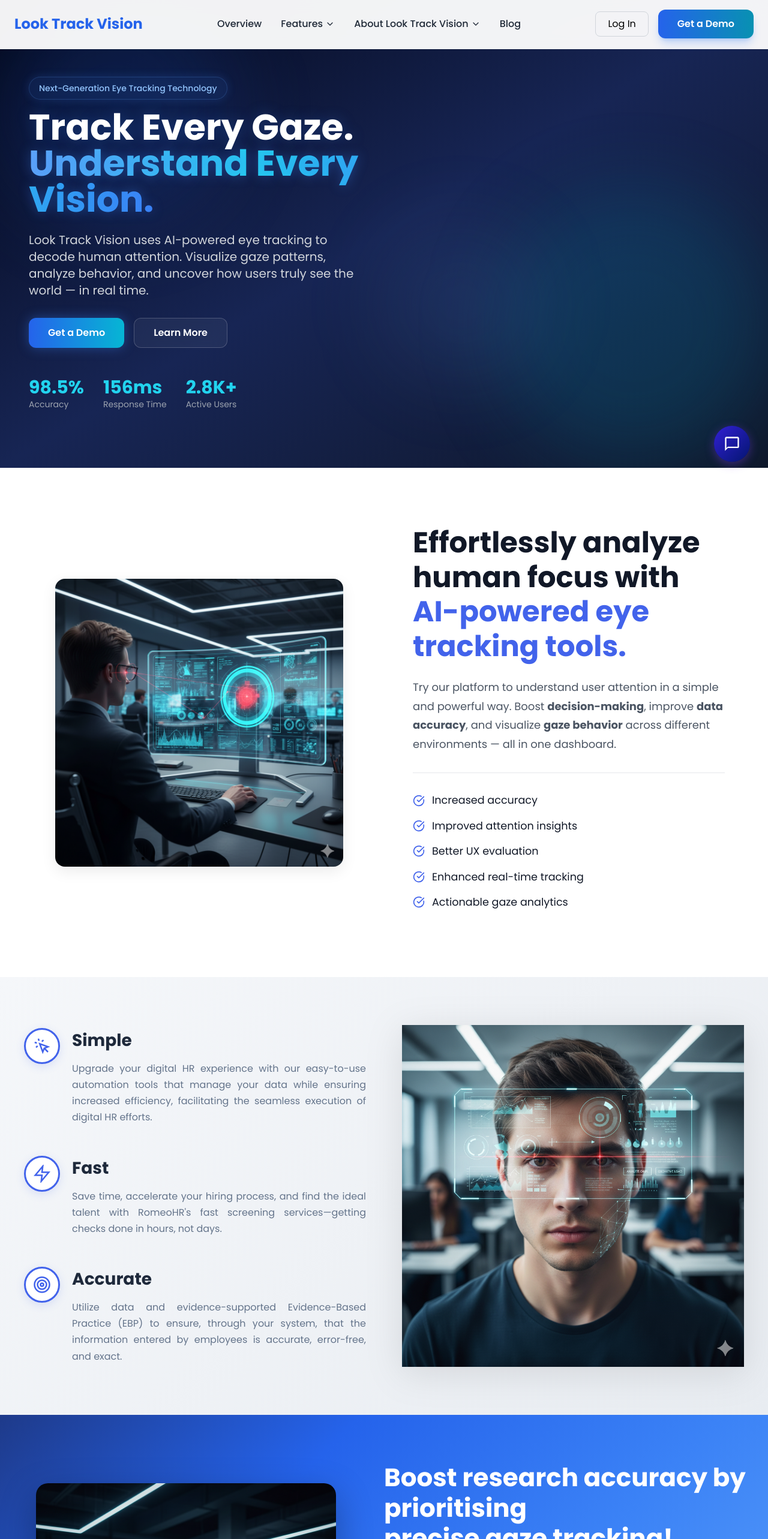
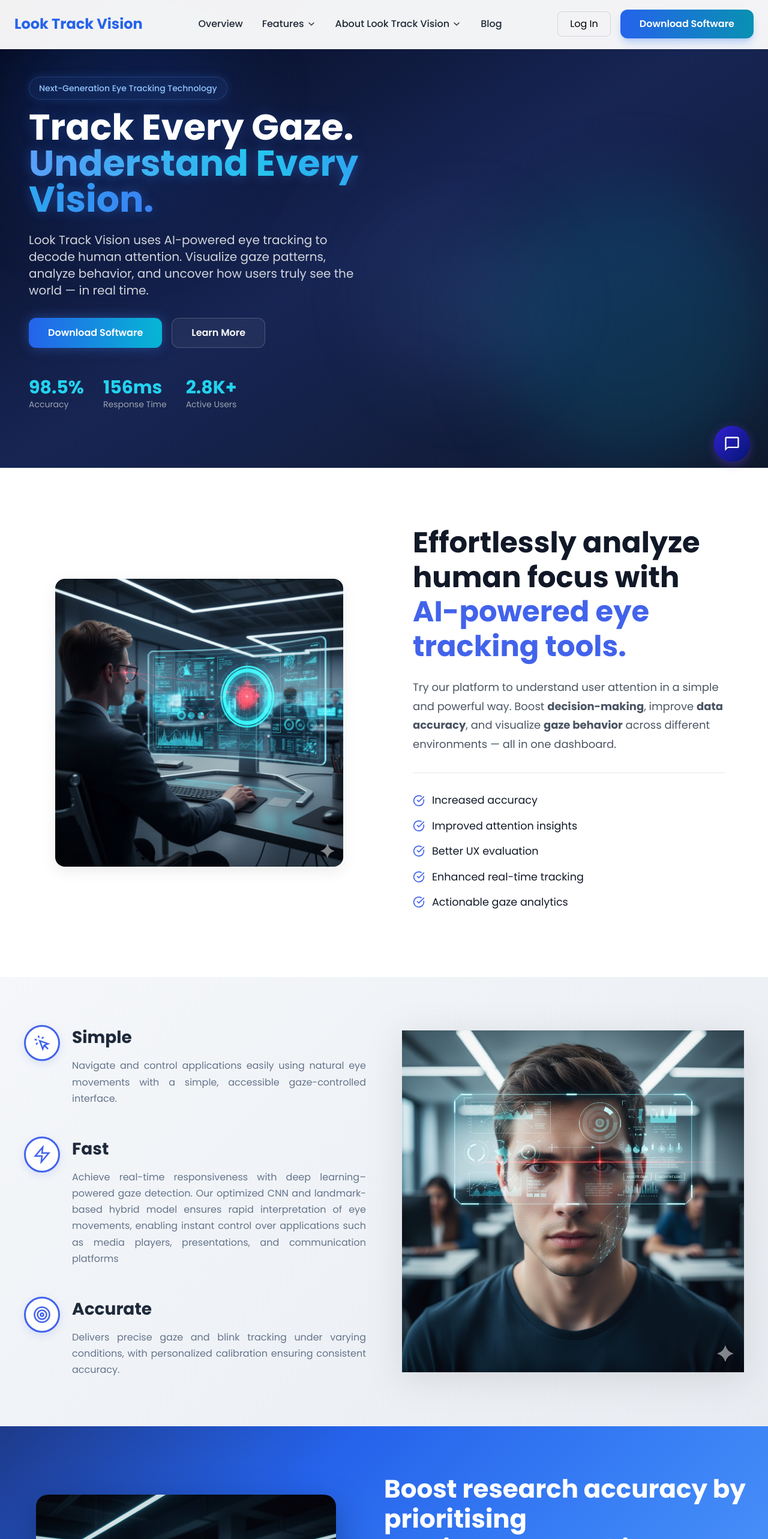
Before and after one commit to MoraisMNS/gaze-tracking-webapp-frontend, a React (Vite) app: page / in a window 1280 px wide. Shown: the top 2566 px of the page at 60% size. Built offline with nearby package versions, Linux system fonts and the light colour scheme.

Commit message:
Change the wordings in the web page

```diff
--- a/src/components/Benefits.jsx
+++ b/src/components/Benefits.jsx
@@ -16,7 +16,7 @@ const Benefits = () => {
             <div className="benefit-details">
               <h3>Simple</h3>
               <p>
-                Upgrade your digital HR experience with our easy-to-use automation tools that manage your data while ensuring increased efficiency, facilitating the seamless execution of digital HR efforts.
+               Navigate and control applications easily using natural eye movements with a simple, accessible gaze-controlled interface.
               </p>
             </div>
           </div>
@@ -30,7 +30,7 @@ const Benefits = () => {
             <div className="benefit-details">
               <h3>Fast</h3>
               <p>
-                Save time, accelerate your hiring process, and find the ideal talent with RomeoHR's fast screening services—getting checks done in hours, not days.
+                Achieve real-time responsiveness with deep learning–powered gaze detection. Our optimized CNN and landmark-based hybrid model ensures rapid interpretation of eye movements, enabling instant control over applications such as media players, presentations, and communication platforms
               </p>
             </div>
           </div>
@@ -46,7 +46,7 @@ const Benefits = () => {
             <div className="benefit-details">
               <h3>Accurate</h3>
               <p>
-                Utilize data and evidence-supported Evidence-Based Practice (EBP) to ensure, through your system, that the information entered by employees is accurate, error-free, and exact.
+               Delivers precise gaze and blink tracking under varying conditions, with personalized calibration ensuring consistent accuracy.
               </p>
             </div>
           </div>
--- a/src/components/Header.jsx
+++ b/src/components/Header.jsx
@@ -72,7 +72,7 @@ function Header() {
               Log In
             </button>
             <button className="bg-gradient-to-r from-blue-600 to-cyan-600 hover:from-blue-500 hover:to-cyan-500 text-white font-semibold px-8 py-3 rounded-xl transition-all duration-300 shadow-lg shadow-blue-500/30 hover:shadow-xl hover:shadow-blue-500/50 hover:scale-105">
-              Get a Demo
+              Download Software
             </button>
           </div>
 
@@ -292,7 +292,7 @@ function Header() {
                 Log In
               </button>
               <button className="bg-gradient-to-r from-[#7e22ce] to-[#9333ea] text-white px-5 py-2 rounded-lg hover:opacity-90">
-                Get a Demo
+                Download Software
               </button>
             </nav>
           </div>
--- a/src/components/Hero.jsx
+++ b/src/components/Hero.jsx
@@ -37,7 +37,7 @@ function Hero() {
           {/* Buttons */}
           <div className="flex flex-col sm:flex-row gap-4 justify-center md:justify-start">
             <button className="primary-btn">
-              Get a Demo
+              Download Software
             </button>
             <button className="secondary-btn">
               Learn More
--- a/src/components/MobileAppSection.css
+++ b/src/components/MobileAppSection.css
@@ -3,7 +3,6 @@
   min-height: 100vh;
   background: linear-gradient(135deg, #f0f4f8 0%, #e2e8f0 100%);
   padding: 80px 40px;
-  font-family: -apple-system, BlinkMacSystemFont, 'Segoe UI', 'Roboto', 'Oxygen', 'Ubuntu', 'Cantarell', sans-serif;
 }
 
 .mobileapp-content-wrapper {
--- a/src/components/Testimonials.jsx
+++ b/src/components/Testimonials.jsx
@@ -8,28 +8,28 @@ const Testimonials = () => {
   const testimonials = [
     {
       id: 1,
-      quote: "Best HRIS I have used. Easy to use hr software",
-      name: "Nirasha Morais",
-      position: "",
+      quote: "An impressive innovation in accessibility! The gaze-controlled interface works flawlessly even under different lighting conditions. It’s fast, precise, and surprisingly natural to use.",
+      name: "Shiney Delia",
+      position: "UI/UX Enthusiast",
       image: TestimonialImageN,
       rating: 4
     },
     {
       id: 2,
-      quote: "Simplified HR management. Highly recommended",
-      name: "Ahamed Minhaj",
-      position: "Director, Cerexio Pvt Ltd",
+      quote: "The real-time accuracy of gaze tracking is outstanding. The integration of blink detection and voice control makes the system incredibly intuitive for daily use.",
+      name: "Harsha Kevin",
+      position: "Research Assistant, University of Ruhuna",
       image: TestimonialImageM,
       rating: 5
     },
     {
       id: 3,
-      quote: "Simplicity and efficiency - this is the best HRIS for sure.",
-      name: "H.Neethika",
-      position: "",
+      quote: "It’s amazing how smooth the interface feels. The calibration process is simple, and the application responds instantly to eye movements",
+      name: "Nelum Kariyawasam",
+      position: "Project Developer",
       image: TestimonialImageH,
       rating: 4
-    }
+    },
   ];
 
   const renderStars = (rating) => {
```
